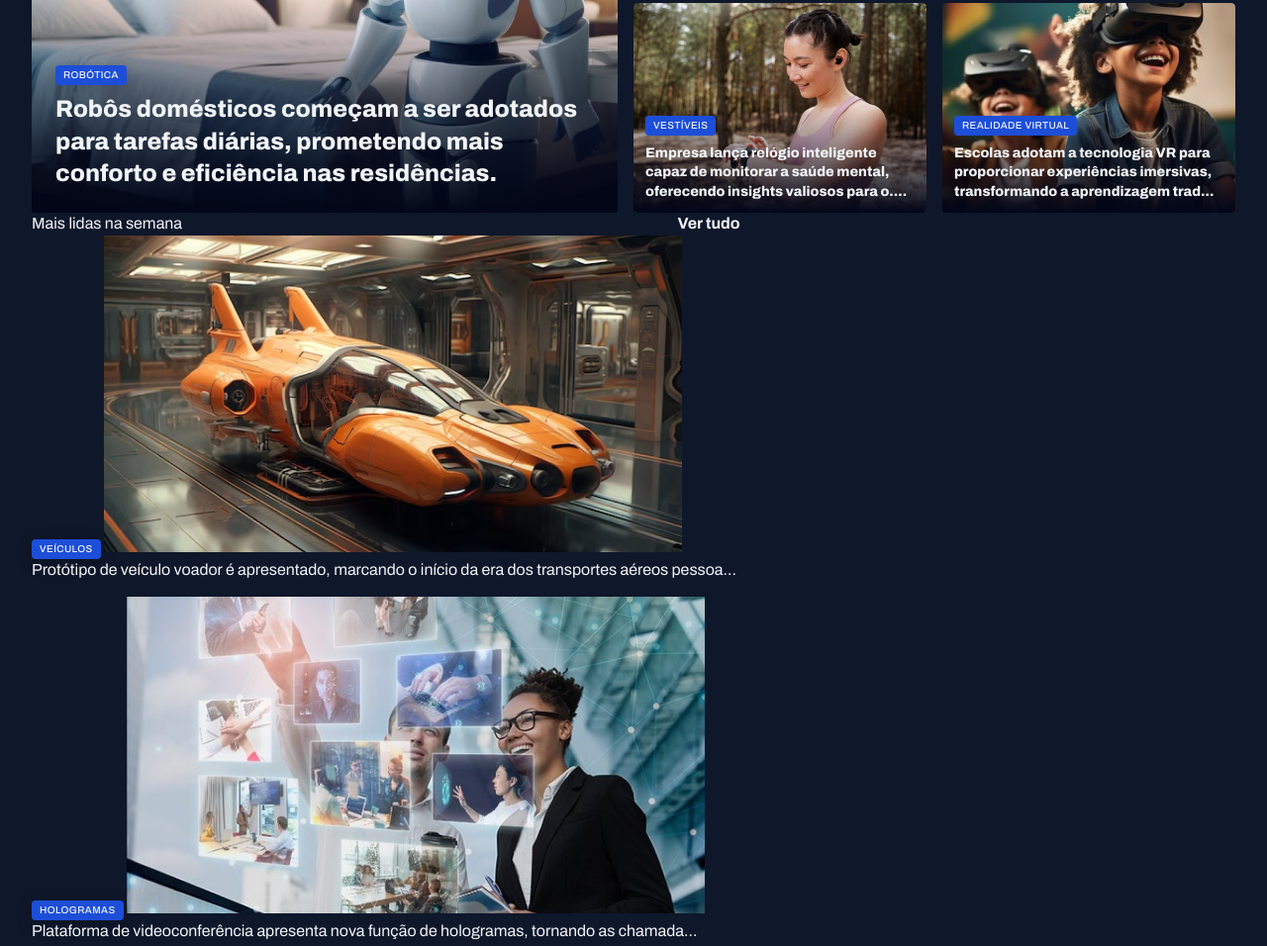
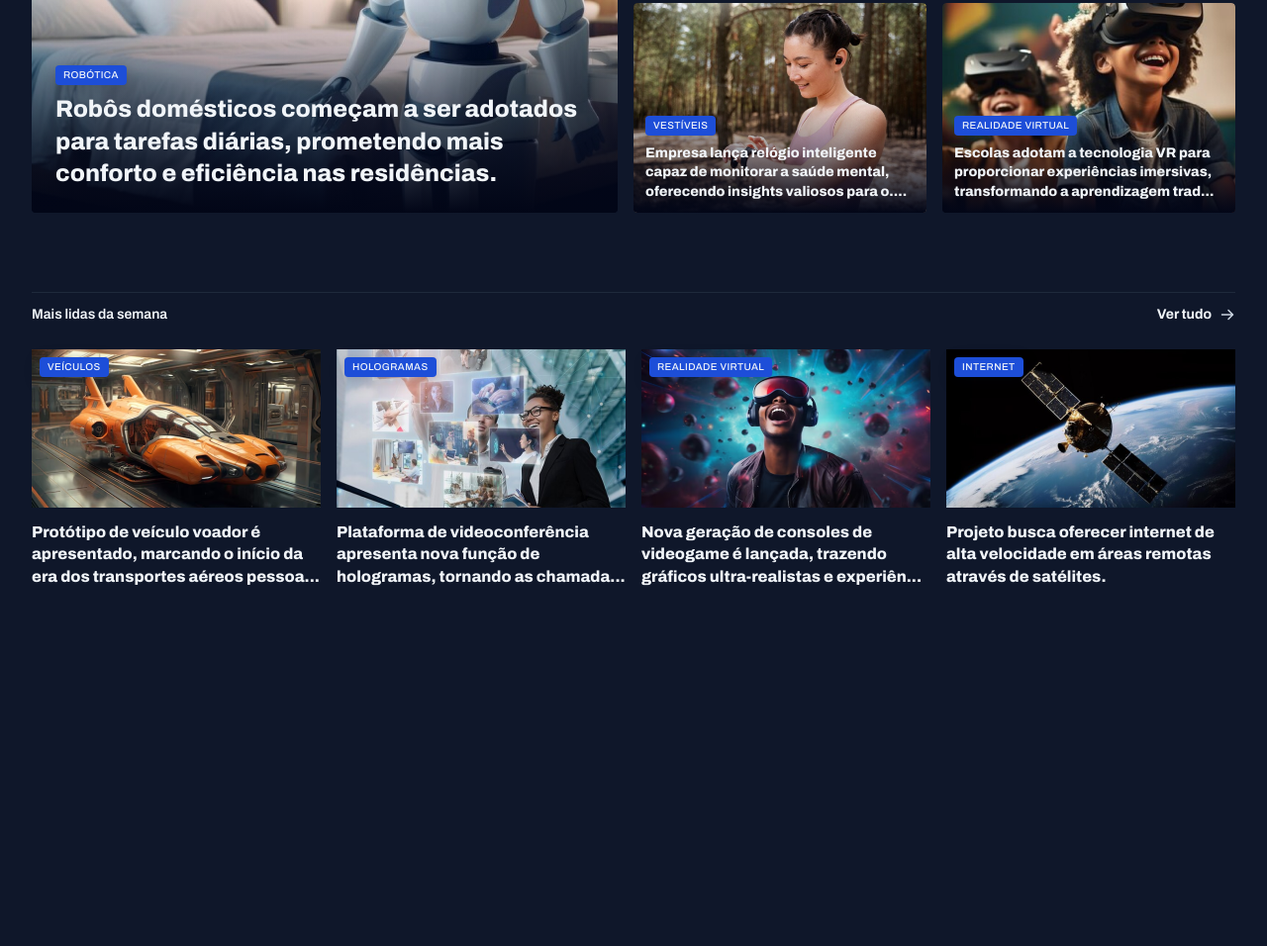
Before and after one commit to BrenonDev/tech-news, a plain HTML site: page index.html in a window 1280 px wide. Shown: the part 389-1345 px from the top of the page at 99% size. After the commit the page ends 983 px from the top, so only its background shows below. Drawn offline with Linux system fonts and the light colour scheme.

Commit message:
finalização da seção mais lidas da semana

```diff
--- a/index.html
+++ b/index.html
@@ -89,8 +89,8 @@
         </section>
         <section id="weekly">
             <header class="grid grid-flow-column">
-                <h3>Mais lidas na semana</h3>
-                <a href="#">
+                <h3>Mais lidas da semana</h3>
+                <a href="#" class="grid grid-flow-column">
                     <strong>Ver tudo</strong>
                     <span></span>
                 </a>
--- a/styles/global.css
+++ b/styles/global.css
@@ -54,6 +54,7 @@ img {
 
 main {
     margin-top: 40px;
+    gap: 80px;
 }
 
 .content-tag {
--- a/styles/sections.css
+++ b/styles/sections.css
@@ -1,3 +1,25 @@
+section header {
+    border-top: 1px solid var(--stroke-color);
+    padding-block: 12px 24px;
+    font: var(--text-span);
+
+    a {
+        justify-self: flex-end;
+        align-items: center;
+        gap: 8px;
+
+        span {
+            background-image: url(../assets/icons/ArrowRight.svg);
+            width: 16px;
+            height: 16px;
+        }
+
+        &:hover span {
+            background-image: url(../assets/icons/ArrowRight-hover.svg);
+        }
+    }
+}
+
 #featured {
     img {
         height: 100%;
@@ -32,3 +54,28 @@
         }
     }
 }
+
+#weekly {
+
+    &>div {
+        grid-template-columns: repeat(4, 292px);
+    }
+
+    img {
+        height: 160px;
+    }
+
+    figure {
+        position: relative;
+
+        .content-tag {
+            position: absolute;
+            top: 8px;
+            left: 8px;
+        }
+        p {
+            margin-top: 8px;
+            font-weight: 800;
+        }
+    }
+}
```
